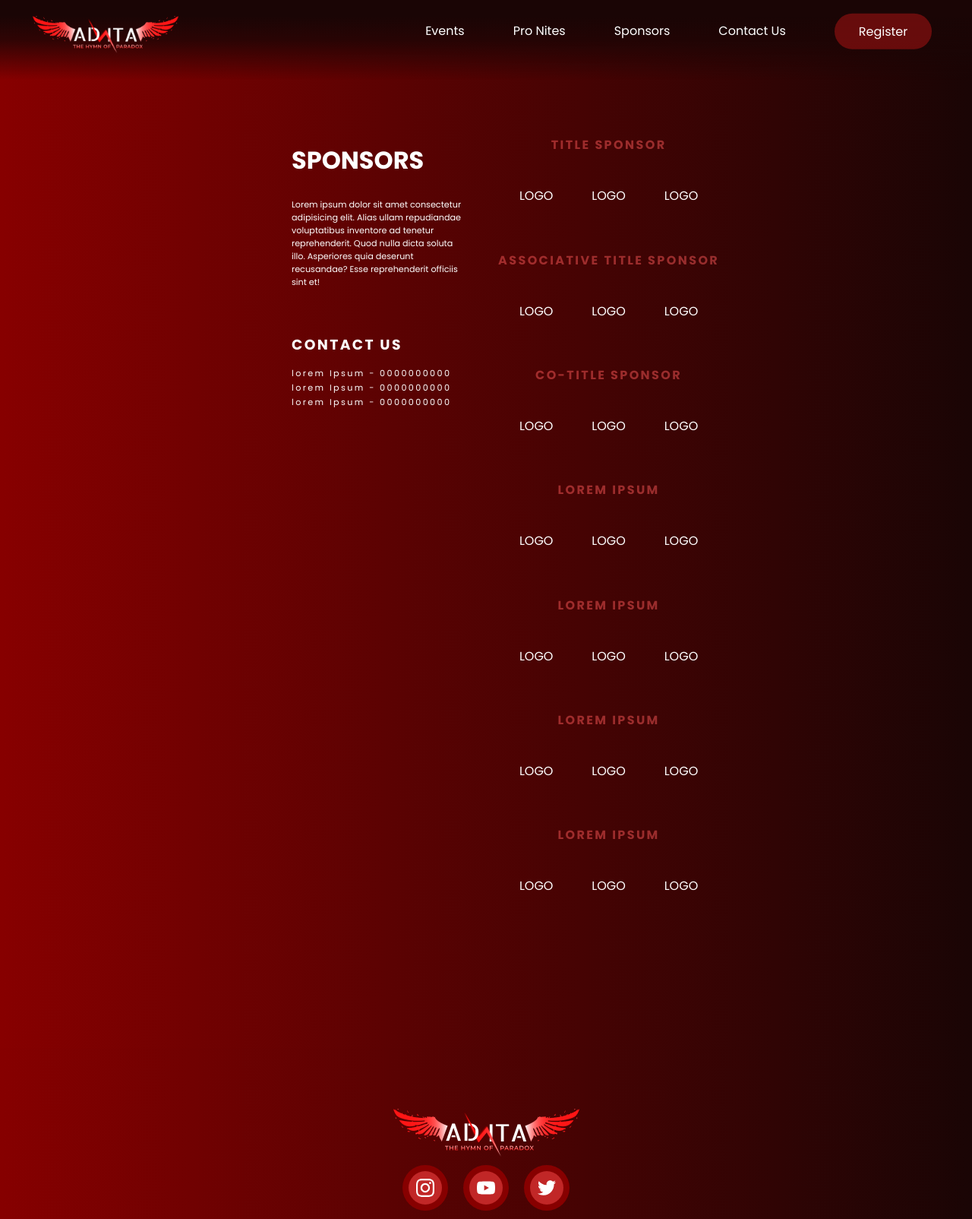
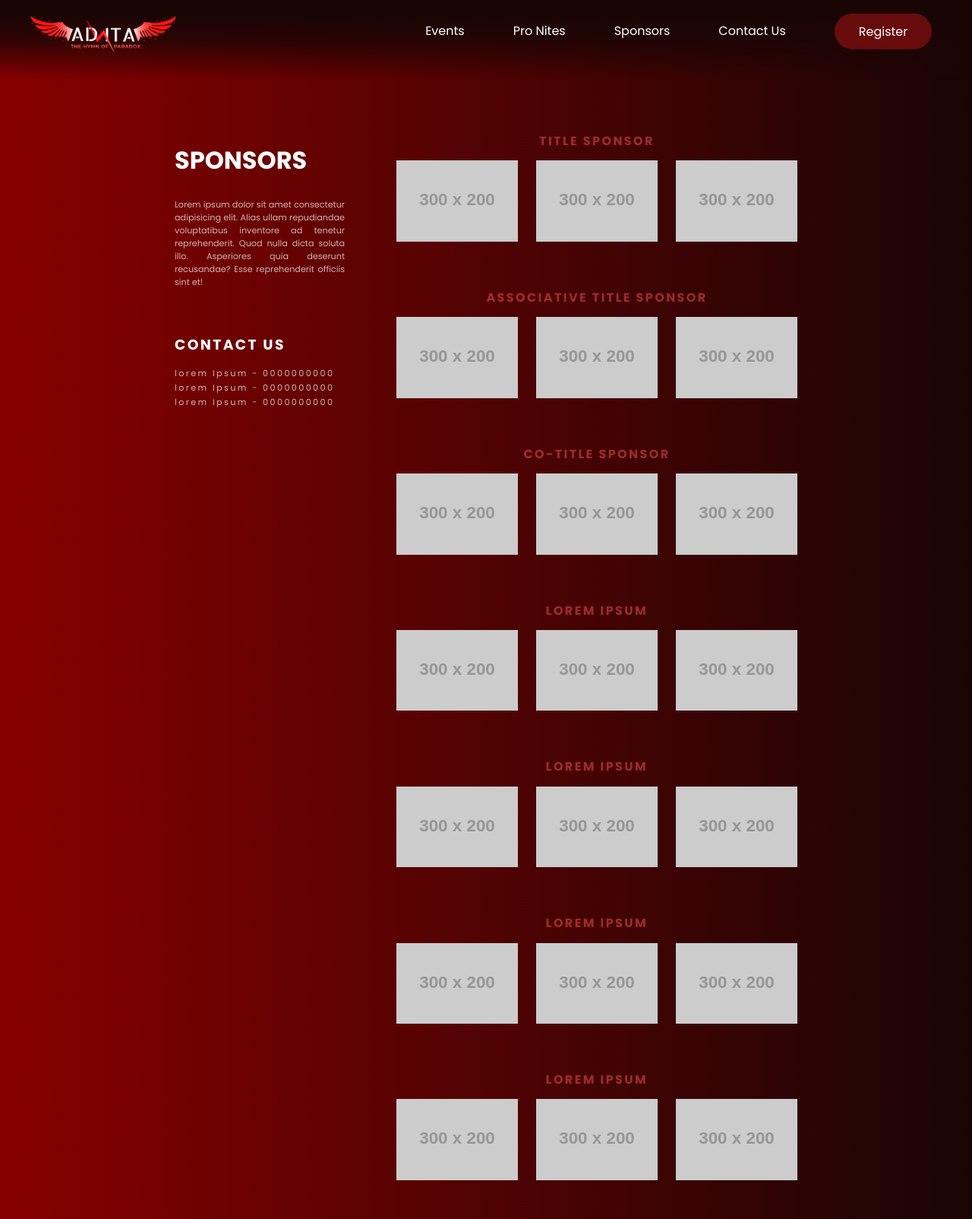
Before and after one commit to dashroshan/advaita, a plain HTML site: page sponsors/index.html in a window 1280 px wide. Shown: the top 1604 px of the page at 76% size. Drawn offline with Linux system fonts and the light colour scheme; placeholder pictures from the web are drawn by us; a web font is replaced by a local one.

Commit message:
sponsors page fix

```diff
--- a/sponsor.css
+++ /dev/null
@@ -1,55 +0,0 @@
-body{
-    margin: 0;
-    padding: 0;
-    background: linear-gradient(90deg, #870000 0%, rgba(26, 5, 5, 1) 100%);
-    color: white;
-    font-family: 'Poppins', sans-serif;
-    overflow-x: hidden;
-}
-.sponsors, .contact {
-    padding-right: 30%;
-    margin-bottom: 20%;
-}
-p{
-    font-size: 0.7rem;
-    line-height: auto;
-}
-#sponsor{
-    display:flow-root ;
-    margin: 10rem 20%;
-    letter-spacing: 8%;
-}
-.left-box{
-    width:320px;
-    float: left;
-    margin-left: 10%;
-    box-sizing: border-box;
-    position: fixed;
-}
-.contacts ,h4{
-    letter-spacing: 0.15rem;
-    line-height: 1.2rem;
-}
-h2{
-    font-size: 2rem;
-}
-.right-box{
-    display:block;
-    float: right;
-    margin:auto 10%;
-    align-items: center;
-    text-align: center;
-}
-h4{
-    color: #ff5b5b;
-    opacity: 48%;
-}
-.threelogos{
-    align-items: center;
-    line-height: 4.6;
-    padding-bottom: 1rem;
-}
-.logo{
-    width: 2rem;
-    padding: 8%;
-}
--- /dev/null
+++ b/sponsors/index.css
@@ -0,0 +1,107 @@
+body {
+    margin: 0;
+    padding: 0;
+    background: linear-gradient(90deg, #870000 0%, rgba(26, 5, 5, 1) 100%);
+    color: white;
+    font-family: 'Poppins', sans-serif;
+    overflow-x: hidden;
+}
+
+.sponsors,
+.contact {
+    padding-right: 30%;
+    margin-bottom: 20%;
+}
+
+p {
+    font-size: 0.7rem;
+    opacity: 0.7;
+    text-align: justify;
+}
+
+#sponsor {
+    display: flow-root;
+    max-width: 820px;
+    margin: 0 auto;
+    margin-top: 10rem;
+}
+
+.left-box {
+    width: 320px;
+    float: left;
+    box-sizing: border-box;
+    position: fixed;
+}
+
+.contacts,
+h4 {
+    letter-spacing: 0.15rem;
+    line-height: 1.2rem;
+}
+
+h2 {
+    font-size: 2rem;
+}
+
+.right-box {
+    display: block;
+    float: right;
+    align-items: center;
+    text-align: center;
+}
+
+h4 {
+    color: #ff5b5b;
+    opacity: 48%;
+    margin: 1rem 0;
+}
+
+.threelogos {
+    align-items: center;
+    padding-bottom: 3rem;
+    display: flex;
+    gap: 1.5rem;
+}
+
+.splogo {
+    width: 10rem;
+}
+
+@media (max-width:890px) {
+    #sponsor {
+        margin-top: 7.5rem;
+    }
+
+    .left-box {
+        position: unset;
+        float: unset;
+        margin: 0 auto;
+    }
+
+    .right-box {
+        float: unset;
+    }
+
+    .sponsors,
+    .contact {
+        padding-right: 0;
+        text-align: center;
+    }
+
+    p {
+        text-align: center;
+    }
+
+    .threelogos {
+        flex-direction: column;
+    }
+
+    .splogo {
+        width: 90vw;
+        max-width: 300px;
+    }
+
+    h4 {
+        margin: 1.5rem 0;
+    }
+}
--- a/sponsor.html
+++ b/sponsors/index.html
@@ -28,15 +28,16 @@
     <meta name="twitter:description" content="Advaita site description goes here...!" />
     <meta name="description" content="Advaita site description goes here...!">
 
-    <script src="./index.js" defer></script>
-    <link rel="stylesheet" href="./sponsor.css">
+    <script src="../index.js" defer></script>
     <link rel="stylesheet" href="./index.css">
+    <link rel="stylesheet" href="../index.css">
 
     <script src="https://kit.fontawesome.com/20aa92e9f6.js" crossorigin="anonymous"></script>
 
     <link rel="preconnect" href="https://fonts.googleapis.com">
     <link rel="preconnect" href="https://fonts.gstatic.com" crossorigin>
-    <link href="https://fonts.googleapis.com/css2?family=Poppins:wght@400;700&family=Stick+No+Bills:wght@800&display=swap"
+    <link
+        href="https://fonts.googleapis.com/css2?family=Poppins:wght@400;700&family=Stick+No+Bills:wght@800&display=swap"
         rel="stylesheet">
     <style>
         @import url('https://fonts.googleapis.com/css2?family=Poppins:wght@400;700&family=Stick+No+Bills:wght@800&display=swap');
@@ -54,7 +55,7 @@
                 <div class="mobile-btn" style="font-size:30px;cursor:pointer; font-weight:bold;" onclick="openNav()">
                     <i class="fa-solid fa-bars fa-lg"></i>
                 </div>
-                <div class="logo"><img src="./assets/home/navlogo.webp">
+                <div class="logo"><img src="../assets/home/navlogo.webp">
                 </div>
             </div>
             <div id="links" data-aos="fade-down">
@@ -82,7 +83,8 @@
         <div class="left-box">
             <div class="sponsors">
                 <h2>SPONSORS</h2>
-                <p>Lorem ipsum dolor sit amet consectetur adipisicing elit. Alias ullam repudiandae voluptatibus inventore
+                <p>Lorem ipsum dolor sit amet consectetur adipisicing elit. Alias ullam repudiandae voluptatibus
+                    inventore
                     ad
                     tenetur reprehenderit. Quod nulla dicta soluta illo. Asperiores quia deserunt recusandae? Esse
                     reprehenderit
@@ -90,7 +92,8 @@
             </div>
             <div class="contact">
                 <h3 class="contacts">CONTACT US</h3>
-                <p class="contacts">lorem Ipsum - 0000000000 <br>lorem Ipsum - 0000000000 <br>lorem Ipsum - 0000000000 <br>
+                <p class="contacts">lorem Ipsum - 0000000000 <br>lorem Ipsum - 0000000000 <br>lorem Ipsum - 0000000000
+                    <br>
                 </p>
             </div>
         </div>
@@ -98,68 +101,68 @@
             <div class="right-column">
                 <h4>TITLE SPONSOR</h4>
                 <div class="threelogos">
-                    <span class="logo">LOGO</span>
-                    <span class="logo">LOGO</span>
-                    <span class="logo">LOGO</span>
+                    <img src="https://via.placeholder.com/300x200.webp?text=SPONSOR+LOGO" class="splogo">
+                    <img src="https://via.placeholder.com/300x200.webp?text=SPONSOR+LOGO" class="splogo">
+                    <img src="https://via.placeholder.com/300x200.webp?text=SPONSOR+LOGO" class="splogo">
                 </div>
             </div>
             <div class="right-column">
                 <h4>ASSOCIATIVE TITLE SPONSOR</h4>
                 <div class="threelogos">
-                    <span class="logo">LOGO</span>
-                    <span class="logo">LOGO</span>
-                    <span class="logo">LOGO</span>
+                    <img src="https://via.placeholder.com/300x200.webp?text=SPONSOR+LOGO" class="splogo">
+                    <img src="https://via.placeholder.com/300x200.webp?text=SPONSOR+LOGO" class="splogo">
+                    <img src="https://via.placeholder.com/300x200.webp?text=SPONSOR+LOGO" class="splogo">
                 </div>
             </div>
             <div class="right-column">
                 <h4>CO-TITLE SPONSOR</h4>
                 <div class="threelogos">
-                    <span class="logo">LOGO</span>
-                    <span class="logo">LOGO</span>
-                    <span class="logo">LOGO</span>
+                    <img src="https://via.placeholder.com/300x200.webp?text=SPONSOR+LOGO" class="splogo">
+                    <img src="https://via.placeholder.com/300x200.webp?text=SPONSOR+LOGO" class="splogo">
+                    <img src="https://via.placeholder.com/300x200.webp?text=SPONSOR+LOGO" class="splogo">
                 </div>
             </div>
             <div class="right-column">
                 <h4>LOREM IPSUM</h4>
                 <div class="threelogos">
-                    <span class="logo">LOGO</span>
-                    <span class="logo">LOGO</span>
-                    <span class="logo">LOGO</span>
+                    <img src="https://via.placeholder.com/300x200.webp?text=SPONSOR+LOGO" class="splogo">
+                    <img src="https://via.placeholder.com/300x200.webp?text=SPONSOR+LOGO" class="splogo">
+                    <img src="https://via.placeholder.com/300x200.webp?text=SPONSOR+LOGO" class="splogo">
                 </div>
             </div>
             <div class="right-column">
                 <h4>LOREM IPSUM</h4>
                 <div class="threelogos">
-                    <span class="logo">LOGO</span>
-                    <span class="logo">LOGO</span>
-                    <span class="logo">LOGO</span>
+                    <img src="https://via.placeholder.com/300x200.webp?text=SPONSOR+LOGO" class="splogo">
+                    <img src="https://via.placeholder.com/300x200.webp?text=SPONSOR+LOGO" class="splogo">
+                    <img src="https://via.placeholder.com/300x200.webp?text=SPONSOR+LOGO" class="splogo">
                 </div>
             </div>
             <div class="right-column">
                 <h4>LOREM IPSUM</h4>
                 <div class="threelogos">
-                    <span class="logo">LOGO</span>
-                    <span class="logo">LOGO</span>
-                    <span class="logo">LOGO</span>
+                    <img src="https://via.placeholder.com/300x200.webp?text=SPONSOR+LOGO" class="splogo">
+                    <img src="https://via.placeholder.com/300x200.webp?text=SPONSOR+LOGO" class="splogo">
+                    <img src="https://via.placeholder.com/300x200.webp?text=SPONSOR+LOGO" class="splogo">
                 </div>
             </div>
             <div class="right-column">
                 <h4>LOREM IPSUM</h4>
                 <div class="threelogos">
-                    <span class="logo">LOGO</span>
-                    <span class="logo">LOGO</span>
-                    <span class="logo">LOGO</span>
+                    <img src="https://via.placeholder.com/300x200.webp?text=SPONSOR+LOGO" class="splogo">
+                    <img src="https://via.placeholder.com/300x200.webp?text=SPONSOR+LOGO" class="splogo">
+                    <img src="https://via.placeholder.com/300x200.webp?text=SPONSOR+LOGO" class="splogo">
                 </div>
             </div>
         </div>
     </section>
 
     <section id="footer">
-        <img src="./assets/home/navlogo.webp" id="footer-logo">
+        <img src="../assets/home/navlogo.webp" id="footer-logo">
         <div>
-            <a href="" class="social-icon"><img src="./assets/home/social-instagram.svg"></a>
-            <a href="" class="social-icon"><img src="./assets/home/social-youtube.svg"></a>
-            <a href="" class="social-icon"><img src="./assets/home/social-twitter.svg"></a>
+            <a href="" class="social-icon"><img src="../assets/home/social-instagram.svg"></a>
+            <a href="" class="social-icon"><img src="../assets/home/social-youtube.svg"></a>
+            <a href="" class="social-icon"><img src="../assets/home/social-twitter.svg"></a>
         </div>
     </section>
 
```
